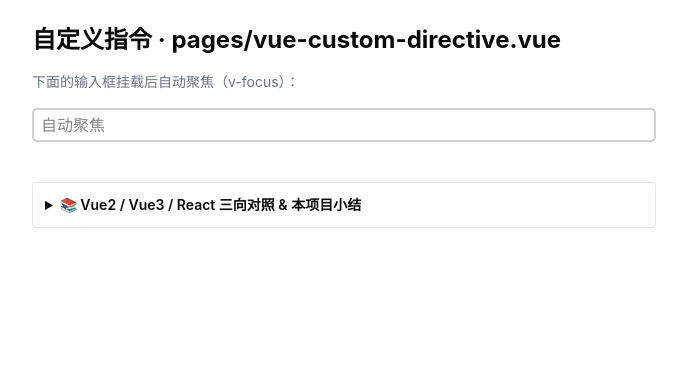
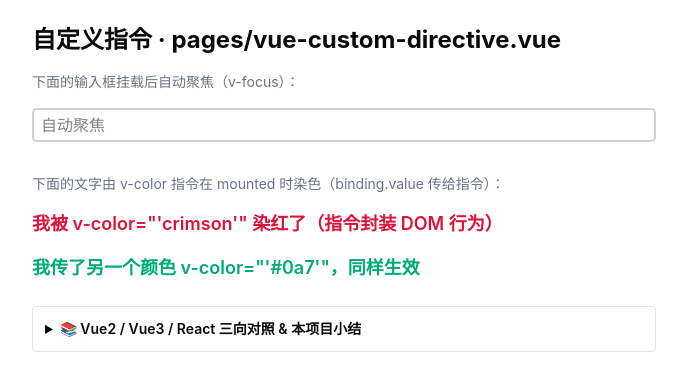
Before and after one commit to 1256807020/social-basic, a Nuxt app: page /vue-custom-directive in a window 1280 px wide. Shown: the top 390 px of the page, without its empty margins (296-983 px from the left). Built offline with nearby package versions, Linux system fonts and the light colour scheme.

Commit message:
learn/vue-custom-directive: 落地 vColor 指令练习(Directive泛型+binding.value 染色)

```diff
--- a/app/pages/vue-custom-directive.vue
+++ b/app/pages/vue-custom-directive.vue
@@ -7,12 +7,15 @@
 // 📌 实战定位：DOM 底层封装【了解即可·进阶】；自动聚焦、点击外部关闭、权限指令常用。
 // 🧭 学习模式：🔧固定写法=const vXxx={mounted(el){}}；👉=练习点（已填）；文末 <details> 有 Vue2/Vue3/React 三向对照。
 // ───────────────────────────────────────────────────────────
-import { ref } from 'vue'
+import { ref, type Directive } from 'vue'
 
 // 🔧 固定写法：setup 内 vXxx 即指令名 v-xxx
-const vFocus = { mounted: (el: HTMLElement) => el.focus() }
+const vFocus: Directive<HTMLElement> = { mounted: (el) => el.focus() }
 const txt = ref('')
-// 👉 练习：写一个 vColor 指令，mounted 时给 el 设 color
+// 👉 练习：vColor 指令——mounted 时用 binding.value 给 el 设 color（演示 Directive 泛型 + binding）
+const vColor: Directive<HTMLElement, string> = {
+  mounted: (el, binding) => { el.style.color = binding.value || 'crimson' }
+}
 </script>
 
 <template>
@@ -20,6 +23,10 @@ const txt = ref('')
     <h1 class="text-2xl font-bold">自定义指令 · pages/vue-custom-directive.vue</h1>
     <p class="text-sm text-gray-500">下面的输入框挂载后自动聚焦（v-focus）：</p>
     <input v-focus v-model="txt" class="w-full rounded border px-2 py-1" placeholder="自动聚焦" />
+
+    <p class="text-sm text-gray-500 mt-4">下面的文字由 v-color 指令在 mounted 时染色（binding.value 传给指令）：</p>
+    <p v-color="'crimson'" class="text-lg font-semibold">我被 v-color="'crimson'" 染红了（指令封装 DOM 行为）</p>
+    <p v-color="'#0a7'" class="text-lg font-semibold">我传了另一个颜色 v-color="'#0a7'"，同样生效</p>
 
     <details class="mt-6 rounded border p-3 text-sm">
       <summary class="cursor-pointer font-semibold">📚 Vue2 / Vue3 / React 三向对照 & 本项目小结</summary>
```
